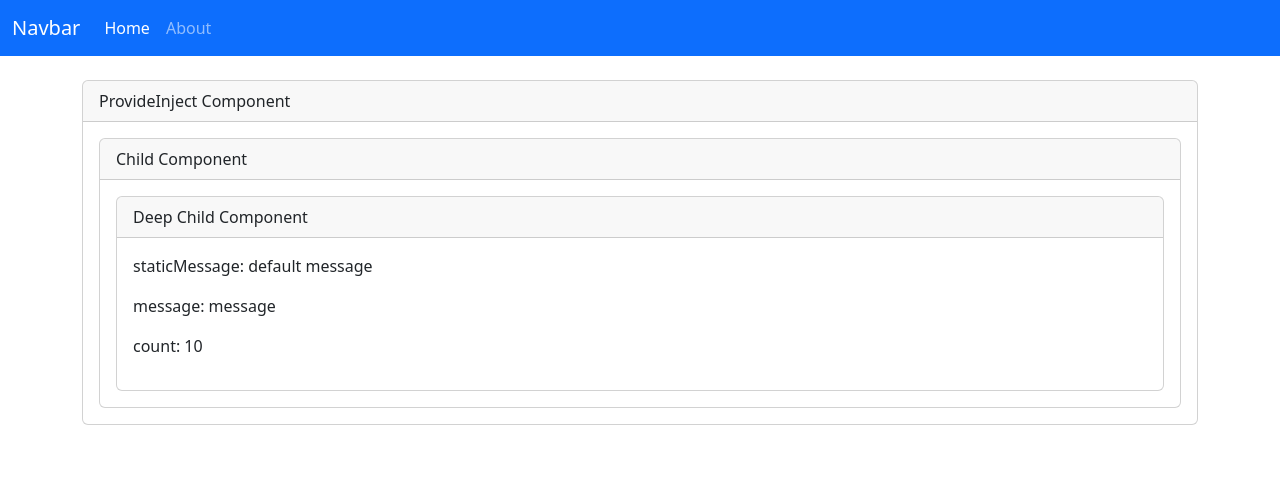
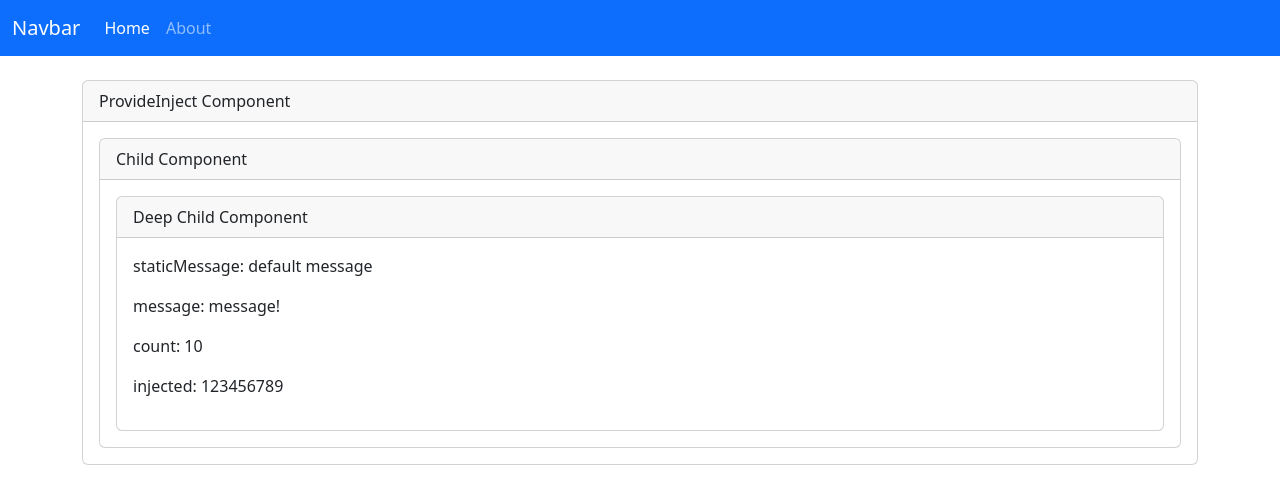
Before and after one commit to seonu5849/Study_Vue3, a Vue app: page / in a window 1280 px wide. Shown: the top 504 px of the page. Built offline with nearby package versions, Linux system fonts and the light colour scheme.

Commit message:
learn : Symbol 키 사용으로 잠재적 충돌을 피하기 위해 적용

```diff
--- /dev/null
+++ b/src/assets/keys.js
@@ -0,0 +1 @@
+export const myInjectionKey = Symbol();
--- a/src/components/provide_inject_components/DeepChild.vue
+++ b/src/components/provide_inject_components/DeepChild.vue
@@ -5,20 +5,24 @@
 			<p>staticMessage: {{ staticMessage }}</p>
 			<p>message: {{ message }}</p>
 			<p>count: {{ count }}</p>
+			<p>injected: {{ injected }}</p>
 		</div>
 	</div>
 </template>
 
 <script>
 import { inject } from 'vue';
+import { myInjectionKey } from '@/assets/keys';
 
 export default {
 	setup() {
 		const staticMessage = inject('static-message', 'default message');
-		const message = inject('message');
+		const { message, updateMessage } = inject('message');
+		updateMessage('!');
 		const count = inject('count');
+		const injected = inject(myInjectionKey);
 
-		return { staticMessage, message, count };
+		return { staticMessage, message, count, injected };
 	},
 };
 </script>
--- a/src/components/provide_inject_components/ProvideInject.vue
+++ b/src/components/provide_inject_components/ProvideInject.vue
@@ -10,8 +10,9 @@
 </template>
 
 <script>
-import { provide, ref } from 'vue';
+import { provide, readonly, ref } from 'vue';
 import Child from './Child.vue';
+import { myInjectionKey } from '@/assets/keys';
 
 export default {
 	components: {
@@ -21,9 +22,17 @@ export default {
 		const staticMessage = 'static message';
 		const message = ref('message');
 		const count = ref(10);
+		const updateMessage = appendMessage => {
+			message.value = message.value + appendMessage;
+		};
 		// provide('static-message', staticMessage);
-		provide('message', message);
+
+		// readonly 함수를 통해 직접적인 변경을 막았다. 자바의 private 접근제한자와 비슷해보인다.
+		provide('message', { message: readonly(message), updateMessage });
 		provide('count', count);
+
+		provide(myInjectionKey, '123456789');
+
 		return { staticMessage, message, count };
 	},
 };
```
